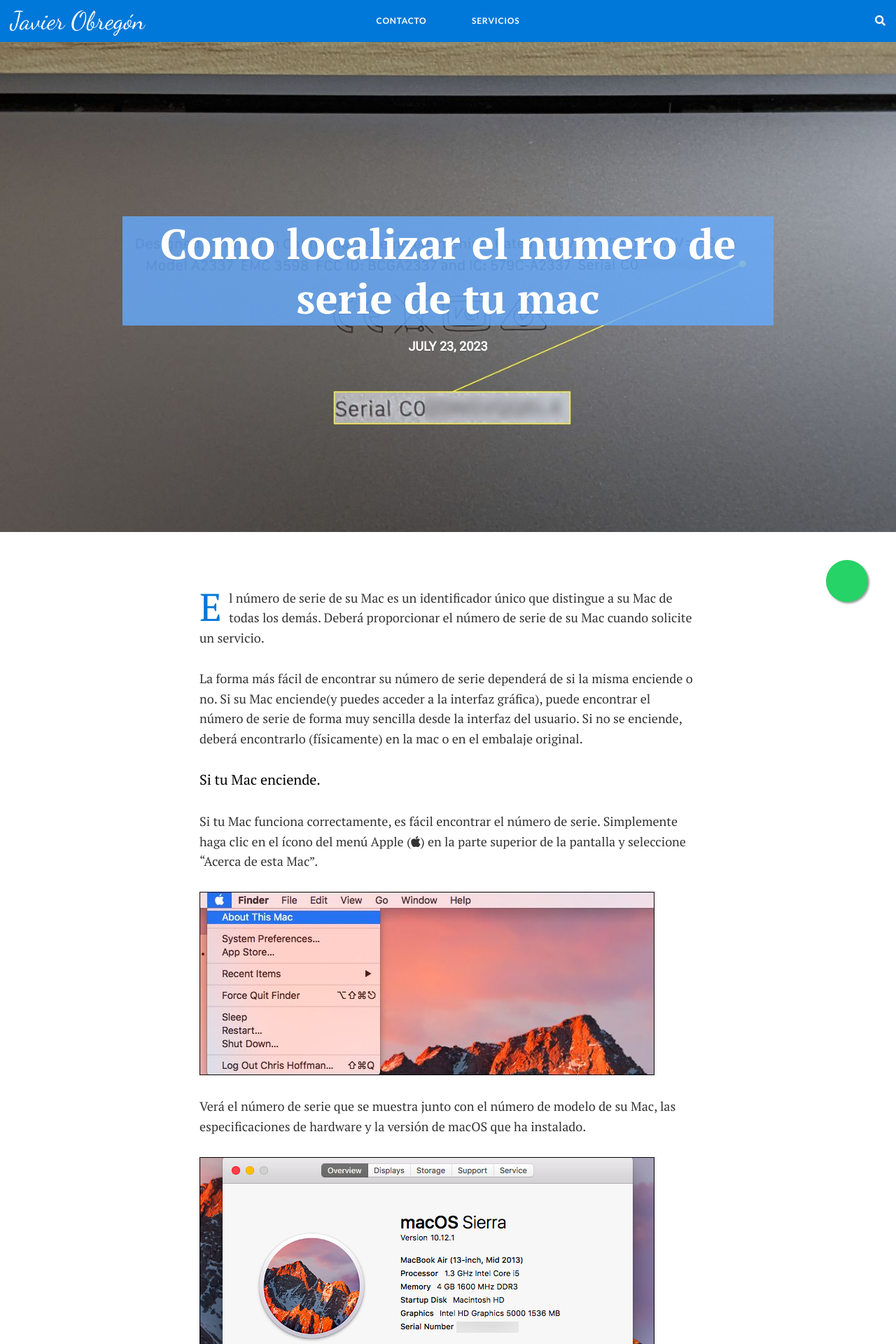
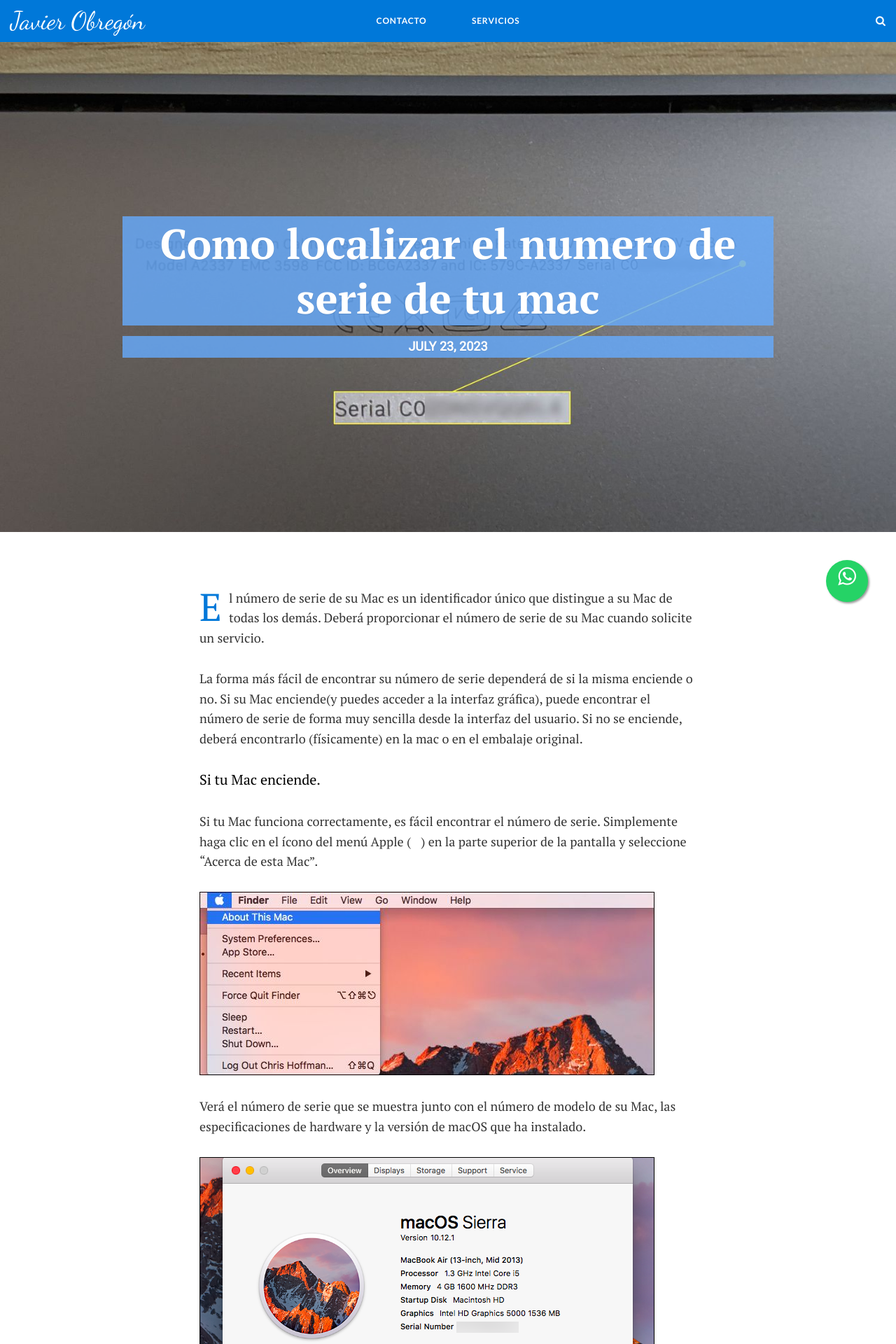
Before and after one commit to jobregonaraujo/jobregonaraujo.github.io, a Jekyll site: the page built from _posts/2023-07-23-como-localizar-el-numero-de-serie-de-tu-mac.markdown, in a window 1280 px wide. Shown: the top 1920 px of the page at 70% size. Built offline with Jekyll 4.4.1, drawn with Linux system fonts in a browser that asks for light colours; nearby versions of some CDN libraries.

Commit message:
fix date in post

```diff
--- a/_layouts/post.html
+++ b/_layouts/post.html
@@ -5,7 +5,7 @@
 <div class="post-header" style="background: url({{"/images/pages/" | prepend: site.baseurl | append : page.img}})">
   <div class="post-header-info">
     <h1 class="post-title" style="background-color: rgba(102, 172, 255, .8)">{{ page.title | escape }}</h1>
-    <div class="post-meta">
+    <div class="post-meta" style="background-color: rgba(102, 172, 255, .8)">
       <time datetime="{{ page.date | date_to_xmlschema }}">
         {% assign date_format = site.minima.date_format | default: "%B %-d, %Y" %} {{ page.date | date: date_format }}
       </time>
--- a/_posts/2023-07-23-como-localizar-el-numero-de-serie-de-tu-mac.markdown
+++ b/_posts/2023-07-23-como-localizar-el-numero-de-serie-de-tu-mac.markdown
@@ -5,7 +5,7 @@
 img: how-to-find-the-serial-number-on-a-mac.jpg
 tags: MAC
 ---
-<link rel="stylesheet" href="https://use.fontawesome.com/releases/v5.4.1/css/all.css" integrity="sha384-5sAR7xN1Nv6T6+dT2mhtzEpVJvfS3NScPQTrOxhwjIuvcA67KV2R5Jz6kr4abQsz" crossorigin="anonymous">
+<!-- <link rel="stylesheet" href="https://use.fontawesome.com/releases/v5.4.1/css/all.css" integrity="sha384-5sAR7xN1Nv6T6+dT2mhtzEpVJvfS3NScPQTrOxhwjIuvcA67KV2R5Jz6kr4abQsz" crossorigin="anonymous"> -->
 El número de serie de su Mac es un identificador único que distingue a su Mac de todas los demás. Deberá proporcionar el número de serie de su Mac cuando solicite un servicio.
 
 La forma más fácil de encontrar su número de serie dependerá de si la misma enciende o no. Si su Mac enciende(y puedes acceder a la interfaz gráfica), puede encontrar el número de serie de forma muy sencilla desde la interfaz del usuario. Si no se enciende, deberá encontrarlo (físicamente) en la mac o en el embalaje original.
```
